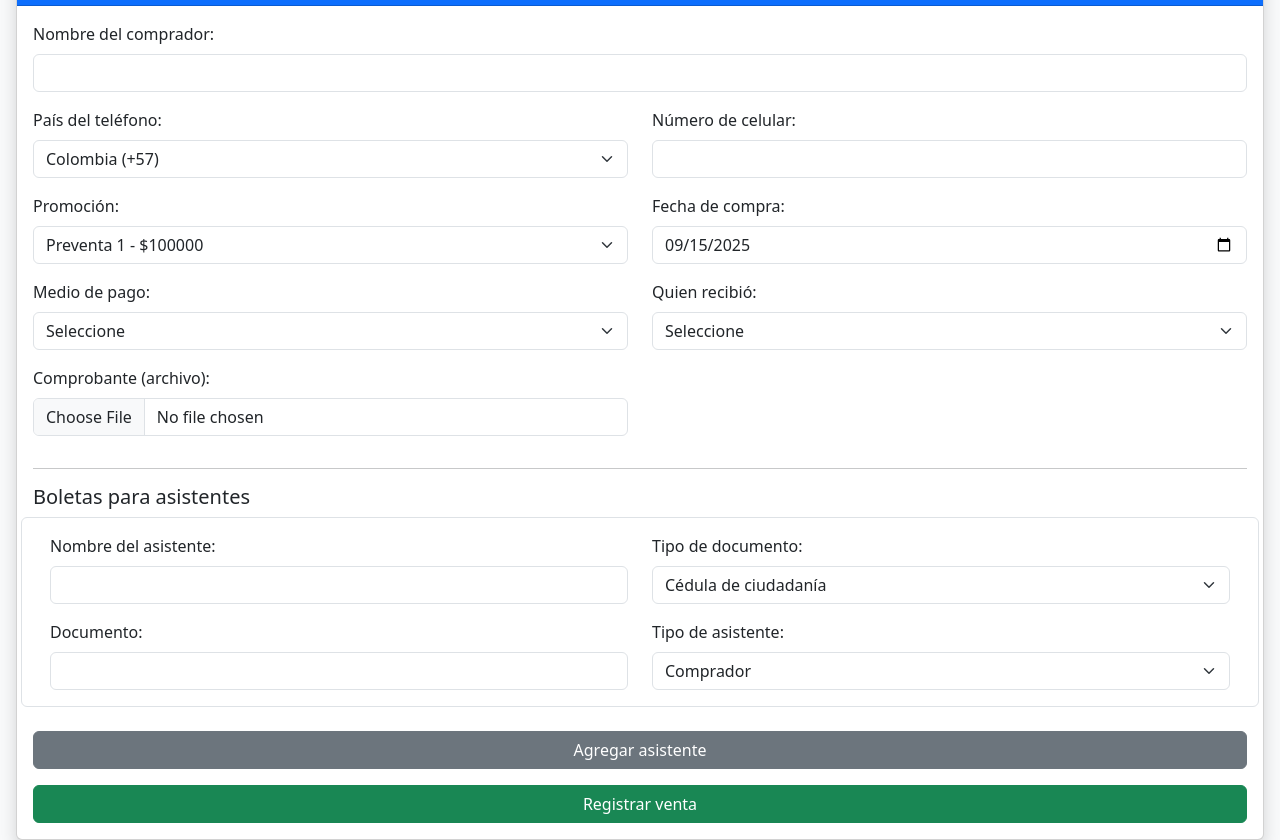
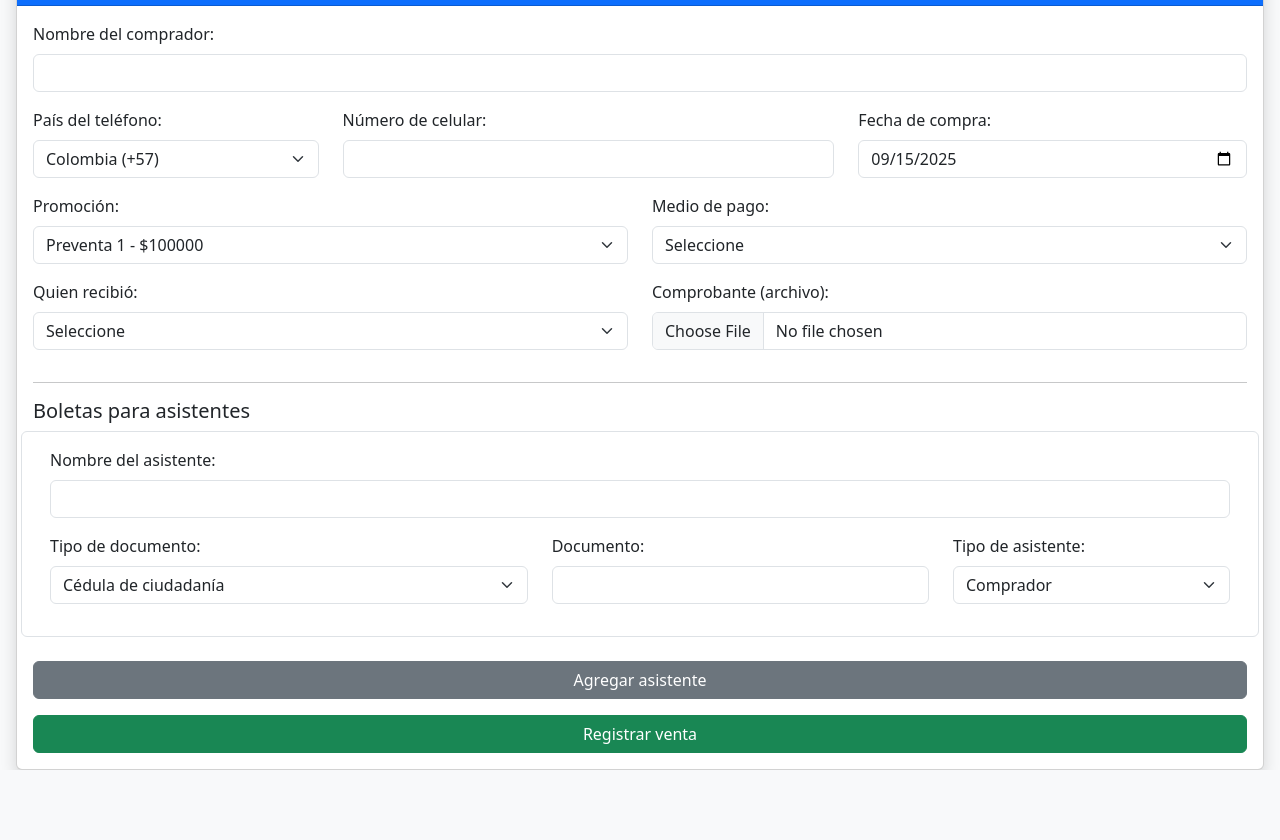
Before and after one commit to festivalconectandoco-ux/FestivalConectando, a website: page public/ventaBoleteria.html in a window 1280 px wide. Shown: the part 65-905 px from the top of the page. After the commit the page ends 835 px from the top, so only its background shows below. Drawn offline with nearby package versions, Linux system fonts and the light colour scheme.

Commit message:
ajuste mobile

```diff
--- a/public/script.js
+++ b/public/script.js
@@ -40,24 +40,23 @@ document.getElementById("agregarAsistente").addEventListener("click", async () =
   const div = document.createElement("div");
   div.classList.add("row", "mb-3", "border", "p-3", "rounded", "bg-white");
 div.innerHTML = `
-  <div class="col-6 col-md-6">
+  <div class="col-12 mb-3 col-md-12">
     <label for="nombreAsistente_${contadorAsistentes}" class="form-label">Nombre del asistente:</label>
     <input type="text" class="form-control nombreAsistente" id="nombreAsistente_${contadorAsistentes}" required>
   </div>
-  <div class="col-6 col-md-6">
+  <div class="col-6 mb-3 col-md-5">
     <label for="tipoDocumentoAsistente_${contadorAsistentes}" class="form-label">Tipo de documento:</label>
     <select class="form-select tipoDocumentoAsistente" id="tipoDocumentoAsistente_${contadorAsistentes}" required></select>
   </div>
-  <div class="col-6 col-md-6">
+  <div class="col-6 mb-3 col-md-4">
     <label for="documentoAsistente_${contadorAsistentes}" class="form-label">Documento:</label>
     <input type="text" class="form-control documentoAsistente" id="documentoAsistente_${contadorAsistentes}" required>
   </div>
-  <div class="col-6 col-md-6">
+  <div class="col-6 mb-3 col-md-3">
     <label for="tipoAsistente_${contadorAsistentes}" class="form-label">Tipo de asistente:</label>
     <select class="form-select tipoAsistente" id="tipoAsistente_${contadorAsistentes}" required></select>
   </div>
 `;
-
   contenedor.appendChild(div);
 
   cargarOpciones(catalogosGlobales.tiposDeDocumento, `tipoDocumentoAsistente_${contadorAsistentes}`);
@@ -69,20 +68,20 @@ async function cargarAsistenteInicial(){
 
   const div = document.createElement("div");
   div.classList.add("row", "mb-3", "border", "p-3", "rounded", "bg-white");
-  div.innerHTML = `
-  <div class="col-12 col-md-6 mb-3">
+div.innerHTML = `
+  <div class="col-12 mb-3 col-md-12">
     <label for="nombreAsistente_${contadorAsistentes}" class="form-label">Nombre del asistente:</label>
     <input type="text" class="form-control nombreAsistente" id="nombreAsistente_${contadorAsistentes}" required>
   </div>
-  <div class="col-12 col-md-6">
+  <div class="col-6 mb-3 col-md-5">
     <label for="tipoDocumentoAsistente_${contadorAsistentes}" class="form-label">Tipo de documento:</label>
     <select class="form-select tipoDocumentoAsistente" id="tipoDocumentoAsistente_${contadorAsistentes}" required></select>
   </div>
-  <div class="col-12 col-md-6">
+  <div class="col-6 mb-3 col-md-4">
     <label for="documentoAsistente_${contadorAsistentes}" class="form-label">Documento:</label>
     <input type="text" class="form-control documentoAsistente" id="documentoAsistente_${contadorAsistentes}" required>
   </div>
-  <div class="col-12 col-md-6">
+  <div class="col-6 mb-3 col-md-3">
     <label for="tipoAsistente_${contadorAsistentes}" class="form-label">Tipo de asistente:</label>
     <select class="form-select tipoAsistente" id="tipoAsistente_${contadorAsistentes}" required></select>
   </div>
--- a/public/ventaBoleteria.html
+++ b/public/ventaBoleteria.html
@@ -30,14 +30,18 @@
           </div>
 
           <div class="row">
-            <div class="col-12 col-md-6 mb-3">
+            <div class="col-12 col-md-3 mb-3">
               <label for="paisTelefono" class="form-label">País del teléfono:</label>
               <select class="form-select" id="paisTelefono" name="paisTelefono" required></select>
             </div>
 
-            <div class="col-12 col-md-6 mb-3">
+            <div class="col-12 col-md-5 mb-3">
               <label for="celular" class="form-label">Número de celular:</label>
               <input type="tel" class="form-control" id="celular" name="celular" required>
+            </div>
+            <div class="col-12 col-md-4 mb-3">
+              <label for="fechaCompra" class="form-label">Fecha de compra:</label>
+              <input type="date" class="form-control" id="fechaCompra" name="fechaCompra" required>
             </div>
           </div>
 
@@ -47,10 +51,7 @@
               <select class="form-select" id="promocion" name="promocion" required></select>
             </div>
 
-            <div class="col-12 col-md-6 mb-3">
-              <label for="fechaCompra" class="form-label">Fecha de compra:</label>
-              <input type="date" class="form-control" id="fechaCompra" name="fechaCompra" required>
-            </div>
+
 
             <div class="col-12 col-md-6 mb-3">
               <label for="medioPago" class="form-label">Medio de pago:</label>
```
